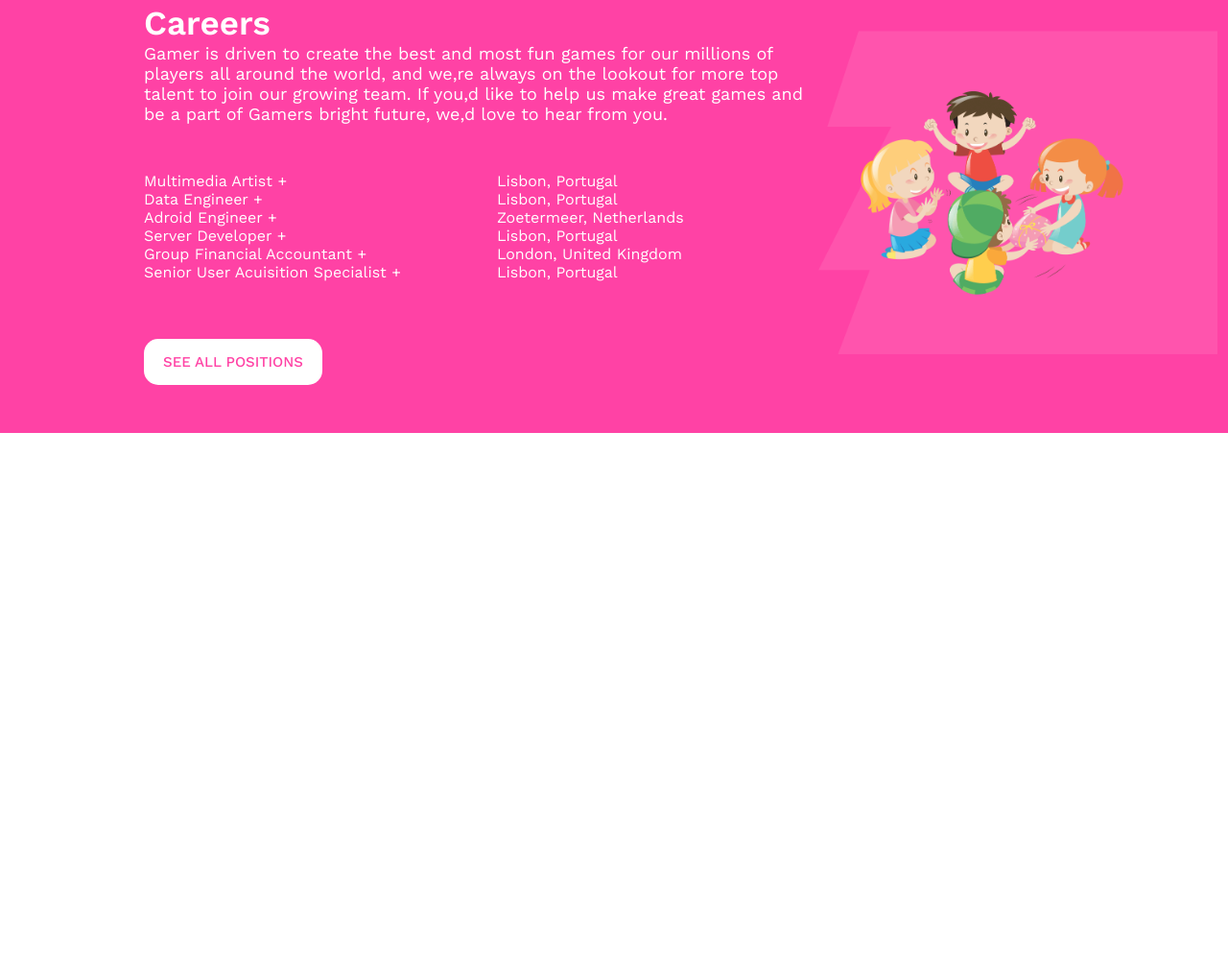
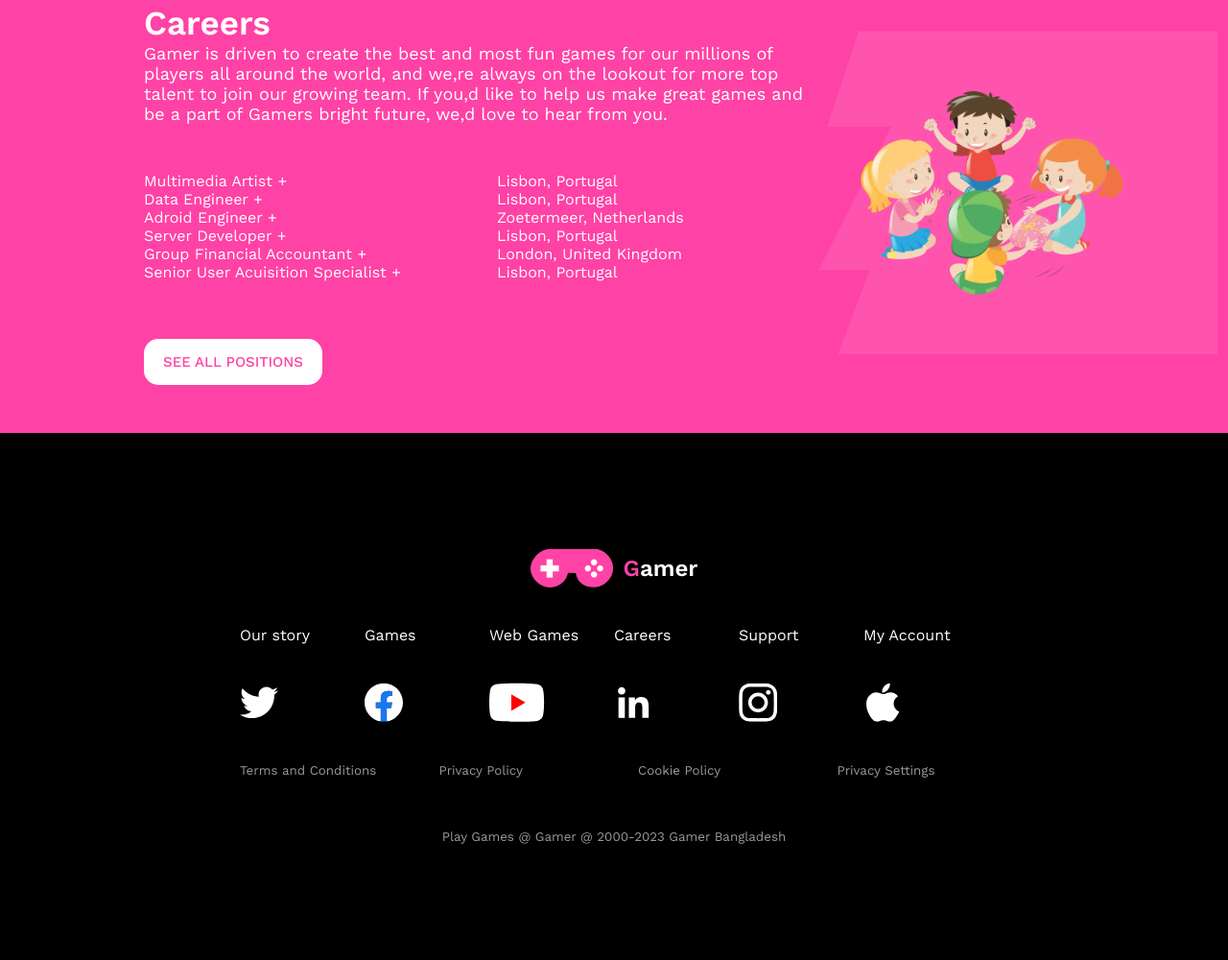
Before and after one commit to DebabrataDipta/GamerZone, a plain HTML site: page index.html in a window 1280 px wide. Shown: the part 2864-3864 px from the top of the page at 96% size. Before the commit the page ends 3315 px from the top, so only its background shows below. Drawn offline with nearby package versions, Linux system fonts and the light colour scheme.

Commit message:
footer part done

```diff
--- a/index.html
+++ b/index.html
@@ -125,5 +125,36 @@
             </div>
         </section>
      </main>
+     <footer>
+        <section class="footer-part">
+            <div class="footer-title">
+            <img src="images/Frame.png" alt="">
+            <h2 class="footer-main-title"><span class="nav-colored-title">G</span>amer</h2>
+            </div>
+            <div class="footer-paragraph">
+                <p>Our story</p>
+                <p>Games</p>
+                <p>Web Games</p>
+                <p>Careers</p>
+                <p>Support</p>
+                <p>My Account</p>
+            </div>
+            <div class="footer-links">
+                <img src="images/twitter 1.svg" alt="">
+                <img src="images/facebook 1.svg" alt="">
+                <img src="images/Group 49.svg" alt="">
+                <img src="images/linkedin 1.svg" alt="">
+                <img src="images/instagram 1.svg" alt="">
+                <img src="images/apple 1.svg" alt="">
+            </div>
+            <div class="terms">
+                <p><small>Terms and Conditions</small></p>
+                <p><small>Privacy Policy</small></p>
+                <p><small>Cookie Policy</small></p>
+                <p><small>Privacy Settings</small></p>
+            </div>
+            <p class="footer-last"><small>Play Games @ Gamer @ 2000-2023 Gamer Bangladesh</small></p>
+        </section>
+     </footer>
 </body>
 </html>
--- a/style.css
+++ b/style.css
@@ -222,6 +222,44 @@ nav{
     border-radius: 15px;
     margin-top: 10px;
 }
+
+/* footer part design */
+.footer-part{
+    background-color: black;
+    padding: 120px 250px;
+}
+.footer-title{
+    display: flex;
+    gap: 10px;
+    justify-content: center;
+    align-items: center;
+}
+.footer-main-title{
+    color: white;
+}
+.footer-paragraph{
+    display: grid;
+    grid-template-columns: repeat(6, 1fr);
+    justify-content: space-evenly;
+    color: white;
+    padding: 40px 0;
+}
+.footer-links{
+    display: grid;
+    grid-template-columns: repeat(6, 1fr);
+}
+.terms{
+    display: grid;
+    grid-template-columns: repeat(4, 1fr);
+    gap: 50px;
+    margin-top: 40px;
+    color: rgba(255, 255, 255, 0.60);
+}
+.footer-last{
+    text-align: center;
+    color: rgba(255, 255, 255, 0.60);
+    margin-top: 50px;
+}
 /* Responsive media queries starts here */
 /* Responsive nav bar design */
 /* for small devices */
@@ -254,6 +292,21 @@ nav{
     }
     .career-image img{
         width: 100%;
+    }
+    .footer-part{
+        padding: 20px 30px;
+    }
+    .terms{
+        grid-template-columns: repeat(2, 1fr);
+        gap: 20px;
+    }
+    .footer-links{
+        grid-template-columns: repeat(3, 1fr);
+        gap: 40px;
+    }
+    .footer-paragraph{
+        grid-template-columns: repeat(3, 1fr);
+        gap: 40px;
     }
 }
 @media screen and (min-width: 576px) and (max-width: 992px) {
@@ -290,5 +343,19 @@ nav{
     .career-image img{
         width: 100%;
     }
-
+    .footer-part{
+        padding: 20px 30px;
+    }
+    .terms{
+        grid-template-columns: repeat(2, 1fr);
+        gap: 20px;
+    }
+    .footer-links{
+        grid-template-columns: repeat(3, 1fr);
+        gap: 40px;
+    }
+    .footer-paragraph{
+        grid-template-columns: repeat(3, 1fr);
+        gap: 40px;
+    }
 }
```
Also changed, not shown: images/Group 49.svg (added), images/apple 1.svg (added), images/facebook 1.svg (added), images/instagram 1.svg (added), images/linkedin 1.svg (added), images/twitter 1.svg (added).
